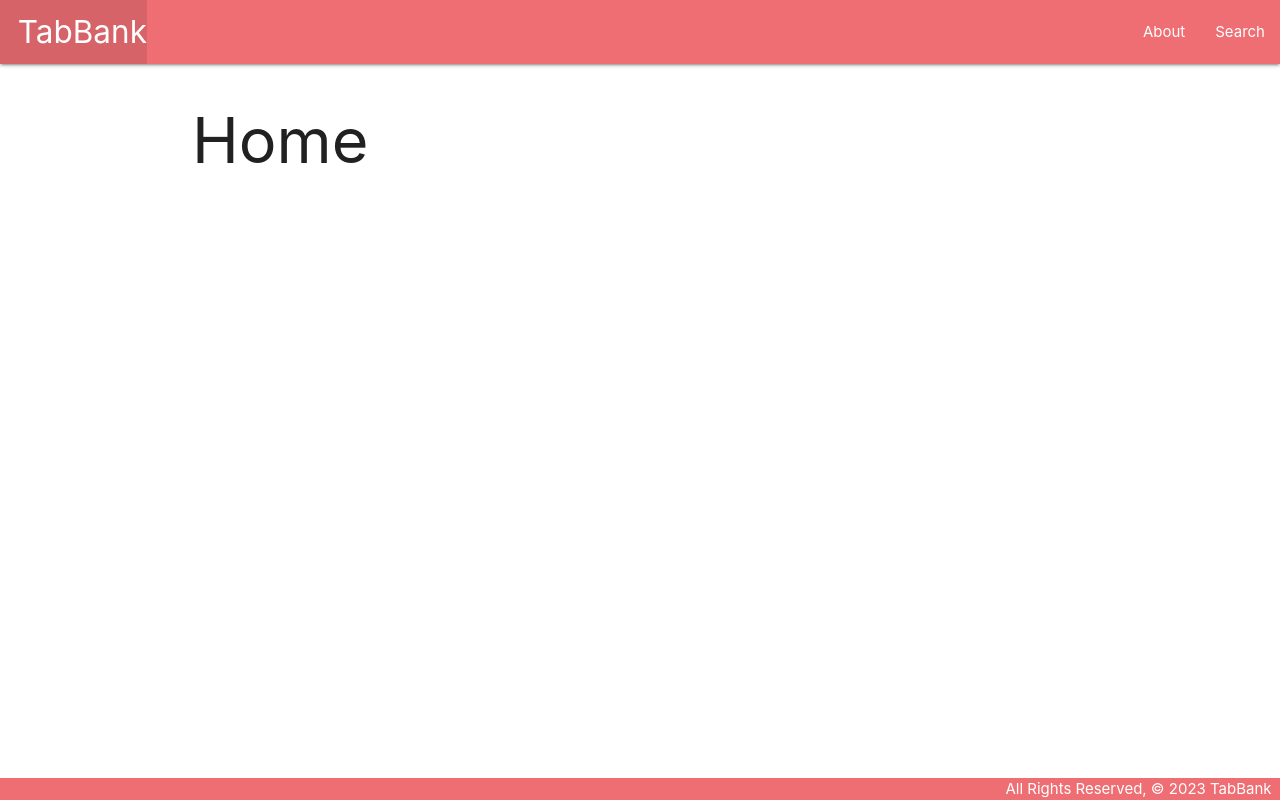
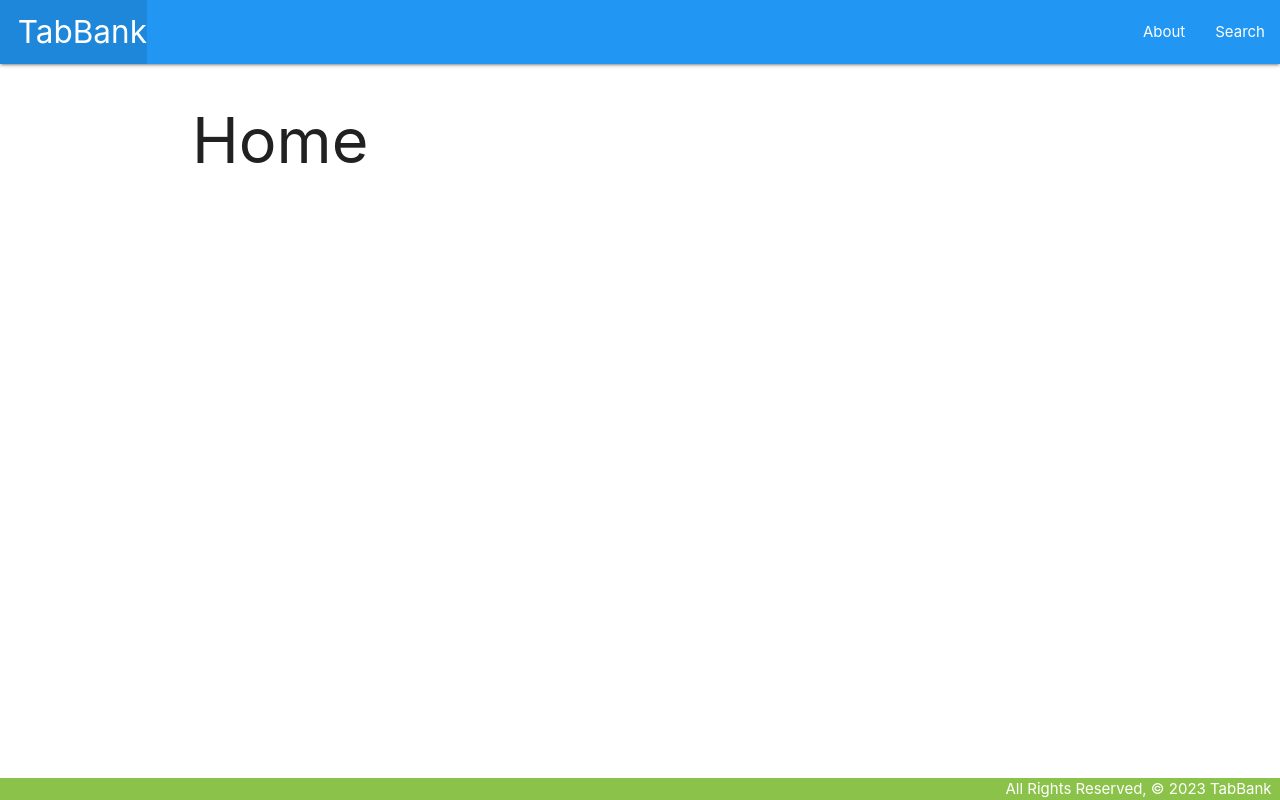
Before and after one commit to cblystone67/TabBank, a Django app: template main_app/templates/home.html in a window 1280 px wide. Run offline with Django 3.2, Linux system fonts and the light colour scheme; the template is opened without the code that fills it, so the values that code supplies are empty.

Commit message:
css changes and card added

```diff
--- a/main_app/static/css/style.css
+++ b/main_app/static/css/style.css
@@ -1,5 +1,4 @@
 body {
-
   display: flex;
   min-height: 100vh;
   flex-direction: column;
--- a/main_app/templates/base.html
+++ b/main_app/templates/base.html
@@ -12,7 +12,7 @@
 <body>
   <header class="navbar-fixed">
     <nav>
-      <div class="nav-wrapper">
+      <div class="nav-wrapper blue">
         <ul>
           <li><a href="/" class="left brand-logo">&nbsp;&nbsp;TabBank</a></li>
         </ul>
@@ -27,7 +27,7 @@
     {% block content %}
     {% endblock %}
   </main>
-  <footer class="page-footer">
+  <footer class="page-footer light-green">
     <div class="right">All Rights Reserved, &copy; 2023 TabBank &nbsp;</div>
   </footer>
 </body>
```
